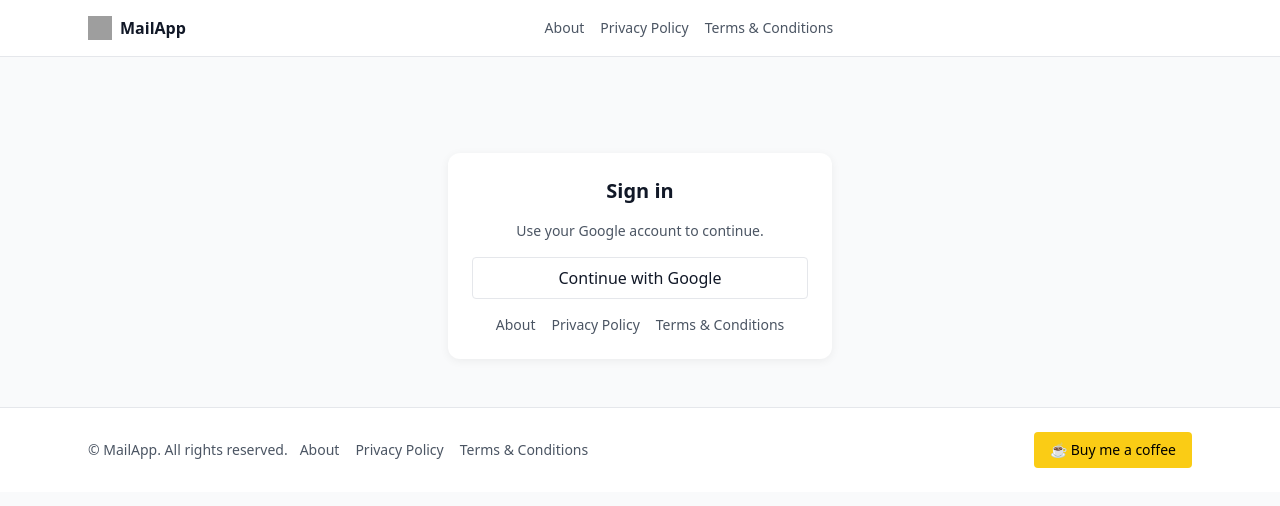
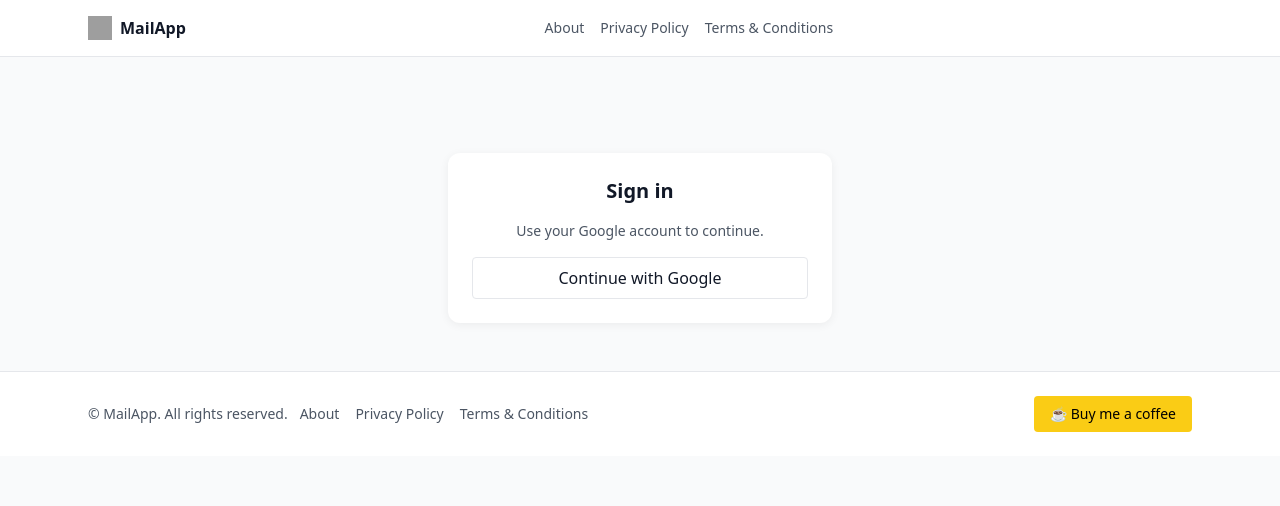
Before and after one commit to farzanfa/bulk-mail-app, a Next.js app: page /login in a window 1280 px wide. Shown: the top 506 px of the page. Built offline with nearby package versions, Linux system fonts and the light colour scheme; grey boxes are pictures that could not be loaded.

Commit message:
login: remove About/Privacy/Terms links from login card

```diff
--- a/app/(auth)/login/LoginClient.tsx
+++ b/app/(auth)/login/LoginClient.tsx
@@ -25,11 +25,6 @@ export default function LoginClient() {
         >
           Continue with Google
         </button>
-        <div className="mt-4 flex items-center justify-center gap-4 text-sm">
-          <a href="/about" className="text-gray-600 hover:text-black">About</a>
-          <a href="/privacy" className="text-gray-600 hover:text-black">Privacy Policy</a>
-          <a href="/terms" className="text-gray-600 hover:text-black">Terms & Conditions</a>
-        </div>
       </Card>
     </div>
   );
```
